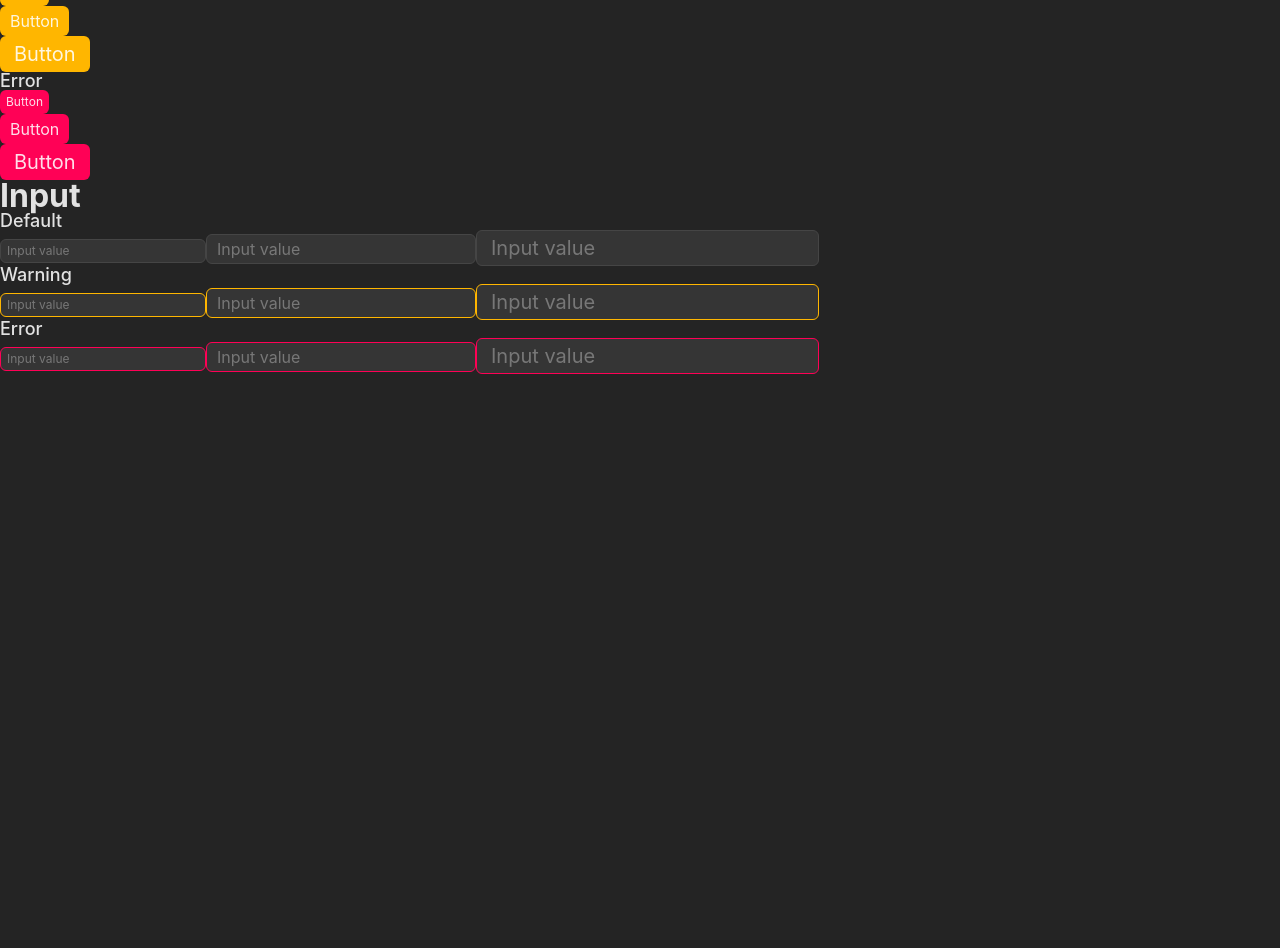
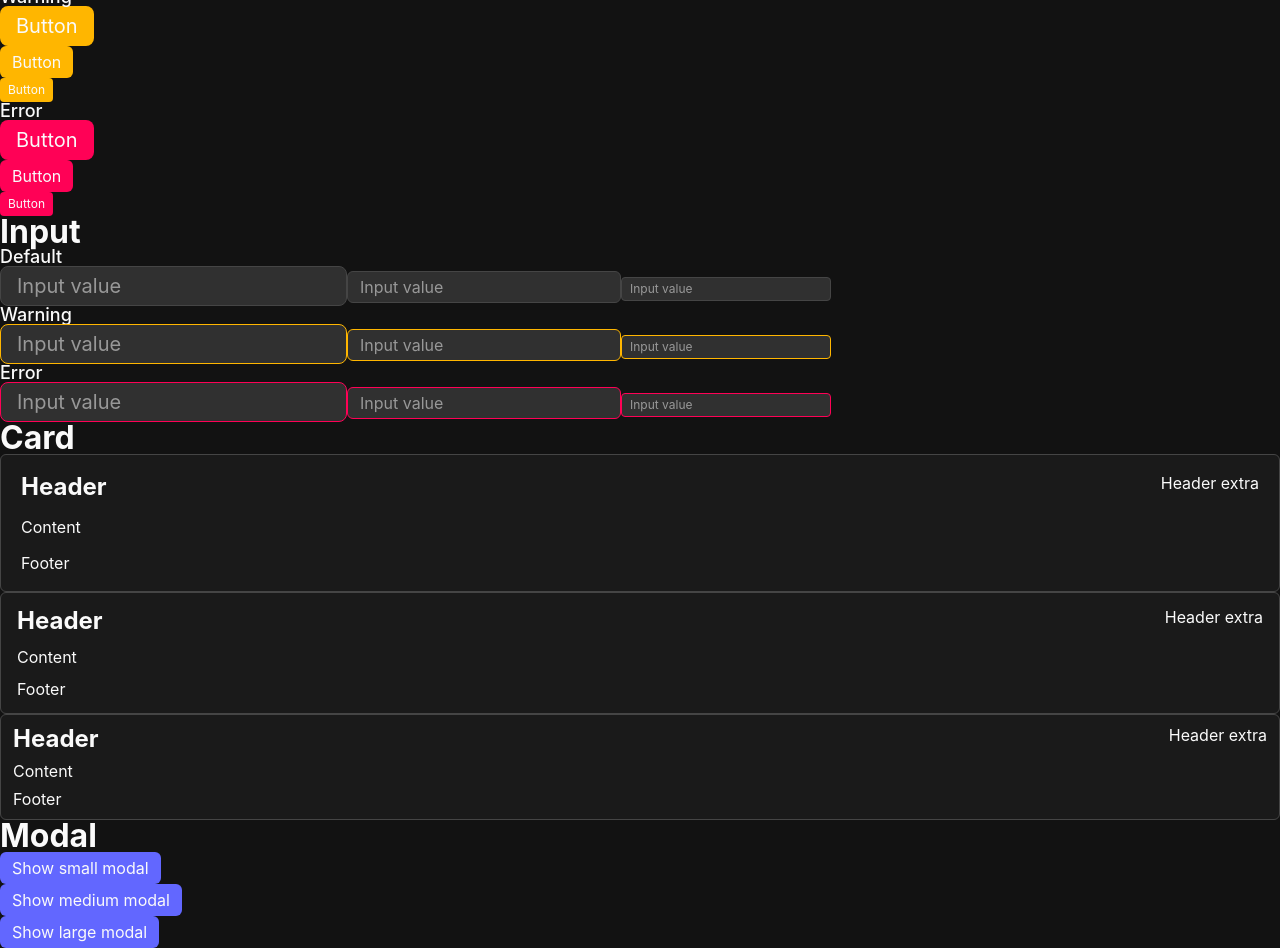
Before and after one commit to dazeGG/money-tracker, a Vue app: page / in a window 1280 px wide. Shown: the part 500-1448 px from the top of the page. Before the commit the page ends 874 px from the top, so only its background shows below. Built offline with nearby package versions, Linux system fonts and the light colour scheme.

Commit message:
init: some typing moved to typing files | init X3UI card and modal components

```diff
--- a/src/X3UI/Button/X3Button.vue
+++ b/src/X3UI/Button/X3Button.vue
@@ -10,14 +10,16 @@
 </template>
 
 <script setup lang="ts">
+import type { Type, Size } from '@/X3UI/types';
+
 const slots = defineSlots();
 
 const props = withDefaults(
 	defineProps<{
     /** Button type */
-    type?: 'default' | 'primary' | 'info' | 'success' | 'warning' | 'error',
+    type?: Type
     /** Button size */
-    size?: 'small' | 'medium' | 'large'
+    size?: Size
   }>(),
 	{
 		type: 'default',
@@ -30,30 +32,32 @@ const props = withDefaults(
 .x3-button {
   display: flex;
   align-items: center;
-  border-radius: 0.6rem;
 
   /* SIZING */
   &--small {
+    padding-inline: 0.5rem;
     height: var(--height-small);
-    padding-inline: 0.6rem;
-    font-size: 1.2rem;
+    font-size: var(--font-small);
+    border-radius: var(--border-radius-small);
   }
 
   &--medium {
+    padding-inline: 0.75rem;
     height: var(--height-medium);
-    padding-inline: 1rem;
-    font-size: 1.6rem;
+    font-size: var(--font-medium);
+    border-radius: var(--border-radius-medium);
   }
 
   &--large {
+    padding-inline: 1rem;
     height: var(--height-large);
-    padding-inline: 1.4rem;
-    font-size: 2rem;
+    font-size: var(--font-large);
+    border-radius: var(--border-radius-large);
   }
 
   /* THEMING */
   &--default {
-    background-color: #353535;
+    background-color: var(--color-secondary-background);
   }
 
   &--primary {
--- /dev/null
+++ b/src/X3UI/Card/X3Card.vue
@@ -0,0 +1,72 @@
+<template>
+	<div class="x3-card" :class="[`x3-card--${props.size}`]">
+		<div v-if="slots.header" class="x3-card__header">
+			<slot name="header"></slot>
+			<slot name="header-extra"></slot>
+		</div>
+		<div
+			v-if="slots.default"
+			class="x3-card__content"
+			:style="{ 'padding-top': slots.header ? '0' : 'var(--x3-padding)' }"
+		>
+			<slot></slot>
+		</div>
+		<div
+			v-if="slots.footer"
+			class="x3-card__footer"
+			:style="{ 'padding-top': slots.header || slots.content ? '0' : 'var(--x3-padding)' }"
+		>
+			<slot name="footer"></slot>
+		</div>
+	</div>
+</template>
+
+<script setup lang="ts">
+import type { Size } from '@/X3UI/types';
+
+const slots = defineSlots();
+
+const props = withDefaults(
+	defineProps<{
+    size?: Size
+  }>(),
+	{
+		size: 'medium',
+	},
+);
+</script>
+
+<style scoped lang="scss">
+.x3-card {
+  width: 100%;
+  background-color: var(--color-body-background);
+  border: 1px solid var(--color-border);
+  border-radius: var(--border-radius-medium);
+
+  &--small {
+    --x3-padding: 0.75rem;
+  }
+
+  &--medium {
+    --x3-padding: 1rem;
+  }
+
+  &--large {
+    --x3-padding: 1.25rem;
+  }
+
+  &__header {
+    padding: var(--x3-padding);
+    display: flex;
+    justify-content: space-between;
+  }
+
+  &__content {
+    padding: var(--x3-padding);
+  }
+
+  &__footer {
+    padding: var(--x3-padding);
+  }
+}
+</style>
--- a/src/X3UI/Input/X3Input.vue
+++ b/src/X3UI/Input/X3Input.vue
@@ -8,11 +8,13 @@
 </template>
 
 <script setup lang="ts">
+import type { Size } from '@/X3UI/types';
+
 const value = defineModel<string>('value', { default: '' });
 
 const props = withDefaults(
 	defineProps<{
-    size: 'small' | 'medium' | 'large'
+    size?: Size
     placeholder?: string
     status?: 'warning' | 'error'
   }>(),
@@ -25,27 +27,30 @@ const props = withDefaults(
 
 <style scoped lang="scss">
 .x3-input {
-  background-color: #353535;
-  border-radius: 0.6rem;
+  background-color: var(--color-secondary-background);
+  border-radius: 0.5rem;
   border: 1px solid var(--color-border);
   transition: border-color 0.2s ease-in-out;
 
   &--small {
+    padding-inline: 0.5rem;
     height: var(--height-small);
-    padding-inline: 0.6rem;
-    font-size: 1.2rem;
+    font-size: var(--font-small);
+    border-radius: var(--border-radius-small);
   }
 
   &--medium {
+    padding-inline: 0.75rem;
     height: var(--height-medium);
-    padding-inline: 1rem;
-    font-size: 1.6rem;
+    font-size: var(--font-medium);
+    border-radius: var(--border-radius-medium);
   }
 
   &--large {
+    padding-inline: 1rem;
     height: var(--height-large);
-    padding-inline: 1.4rem;
-    font-size: 2rem;
+    font-size: var(--font-large);
+    border-radius: var(--border-radius-large);
   }
 
   &::placeholder {
--- /dev/null
+++ b/src/X3UI/Modal/X3Modal.vue
@@ -0,0 +1,94 @@
+<template>
+	<teleport v-if="show" to="#app">
+		<div class="x3-modal" :class="[`x3-modal--${props.size}`]">
+			<div class="x3-modal__overflow" @click="close()"></div>
+			<div class="x3-modal__content">
+				<X3Card :size="props.size">
+					<template v-if="props.title" #header>
+						<span class="h3">{{ props.title }}</span>
+					</template>
+					<template #header-extra>
+						<button class="x3-modal__close" @click="close()">
+							<Icon icon="ic:round-close" width="1.25rem" />
+						</button>
+					</template>
+				</X3Card>
+			</div>
+		</div>
+	</teleport>
+</template>
+
+<script setup lang="ts">
+import { Icon } from '@iconify/vue';
+import X3Card from '@/X3UI/Card/X3Card.vue';
+
+import type { Size } from '@/X3UI/types';
+
+const show = defineModel<boolean>('show', { default: false });
+
+const props = withDefaults(
+	defineProps<{
+    title?: string
+    size?: Size
+  }>(),
+	{
+		size: 'medium',
+	},
+);
+
+const emit = defineEmits<{
+  (e: 'open'): void;
+  (e: 'close'): void;
+}>();
+
+const close = () => {
+	show.value = false;
+	emit('close');
+};
+</script>
+
+<style scoped lang="scss">
+@use '@/assets/style/mixins' as mixin;
+
+.x3-modal {
+  &--small {
+    --max-width: 30rem;
+  }
+
+  &--medium {
+    --max-width: 45rem;
+  }
+
+  &--large {
+    --max-width: 60rem;
+  }
+
+  &__overflow {
+    position: fixed;
+    top: 0;
+    left: 0;
+    width: 100%;
+    height: 100%;
+    z-index: 999;
+    background-color: rgba(0, 0, 0, 0.5);
+  }
+
+  &__content {
+    width: 100%;
+    max-width: var(--max-width);
+    position: fixed;
+    top: 50%;
+    left: 50%;
+    transform: translate(-50%, -50%);
+    z-index: 1000;
+  }
+
+  &__close {
+    transition: rotate 0.2s ease-in-out;
+
+    @include mixin.hover {
+      rotate: 90deg;
+    }
+  }
+}
+</style>
--- /dev/null
+++ b/src/X3UI/types/index.ts
@@ -0,0 +1,7 @@
+type Type = 'default' | 'primary' | 'info' | 'success' | 'warning' | 'error'
+type Size = 'small' | 'medium' | 'large'
+
+export type {
+	Type,
+	Size,
+};
--- a/src/assets/style/_typography.scss
+++ b/src/assets/style/_typography.scss
@@ -1,29 +1,29 @@
 .h1 {
-  font-size: 3.2rem;
+  font-size: 2rem;
   font-weight: 700;
 }
 
 .h2 {
-  font-size: 2.4rem;
+  font-size: 1.5rem;
   font-weight: 700;
 }
 
 .h3 {
-  font-size: 1.8rem;
+  font-size: 1.125rem;
   font-weight: 700;
 }
 
 .h4 {
-  font-size: 1.8rem;
+  font-size: 1.125rem;
   font-weight: 500;
 }
 
 .h5 {
-  font-size: 1.2rem;
+  font-size: 0.75rem;
   font-weight: 700;
 }
 
 .h6 {
-  font-size: 1.2rem;
+  font-size: 0.75rem;
   font-weight: 500;
 }
--- a/src/assets/style/_variables.scss
+++ b/src/assets/style/_variables.scss
@@ -1,16 +1,30 @@
 :root {
   /* COLORS */
-  --color-primary: #6267ff;
+  --color-primary: #6267FF;
   --color-info: #008FFB;
   --color-success: #00E19B;
   --color-warning: #FFB600;
   --color-error: #FF0156;
 
-  --color-placeholder: rgba(255, 255, 255, 0.33);
+  --color-text: #FAFAFA;
+  --color-background: #121212;
+  --color-secondary-background: #303030;
+  --color-body-background: #1A1A1A;
+  --color-placeholder: rgba(255, 255, 255, 0.5);
   --color-border: #454545;
 
   /* HEIGHTS */
-  --height-small: 2.4rem;
-  --height-medium: 3rem;
-  --height-large: 3.6rem;
+  --height-small: 1.5rem;
+  --height-medium: 2rem;
+  --height-large: 2.5rem;
+
+  /* FONT SIZES */
+  --font-small: 0.75rem;
+  --font-medium: 1rem;
+  --font-large: 1.25rem;
+
+  /* BORDER RADIUS */
+  --border-radius-small: 0.25rem;
+  --border-radius-medium: 0.375rem;
+  --border-radius-large: 0.5rem;
 }
--- /dev/null
+++ b/src/assets/style/mixins.scss
@@ -0,0 +1,19 @@
+@mixin hover {
+  @media (hover: hover) and (pointer: fine) {
+    &:hover {
+      @content;
+    }
+  }
+}
+
+@mixin mobile {
+  @media only screen and (max-width: 640px) {
+    @content
+  }
+}
+
+@mixin desktop {
+  @media only screen and (min-width: 641px) {
+    @content
+  }
+}
--- a/src/assets/style/style.scss
+++ b/src/assets/style/style.scss
@@ -1,11 +1,11 @@
 :root {
   font-family: Inter, system-ui, Avenir, Helvetica, Arial, sans-serif;
   line-height: 1;
-  font-size: 10px;
+  font-size: 16px;
   font-weight: 400;
 
-  color: rgba(255, 255, 255, 0.87);
-  background-color: #242424;
+  color: var(--color-text);
+  background-color: var(--color-background);
 
   font-synthesis: none;
   text-rendering: optimizeLegibility;
@@ -18,6 +18,6 @@ body {
 }
 
 #app {
-  max-width: 144rem;
+  max-width: 90rem;
   margin: 0 auto;
 }
--- a/src/components/X3UIPreview.vue
+++ b/src/components/X3UIPreview.vue
@@ -1,43 +1,63 @@
 <template>
-	<div class="mt-8">
-		<div class="flex flex-col gap-6">
+	<div class="mt-4">
+		<div class="flex flex-col gap-4">
 			<span class="h1">Button</span>
-			<div v-for="(buttonType, index) in ButtonTypes" :key="index" class="flex flex-col gap-4">
+			<div v-for="(buttonType, index) in ButtonTypes" :key="index" class="flex flex-col gap-2">
 				<span class="h4">{{ startCase(buttonType) }}</span>
-				<div class="flex gap-2 items-center">
-					<X3Button v-for="(buttonSize, index) in sizes" :key="index" :type="buttonType" :size="buttonSize">
-						Button
-					</X3Button>
+				<div class="flex gap-2 items-start">
+					<X3Button v-for="(size, index) in sizes" :key="index" :type="buttonType" :size="size">Button</X3Button>
 				</div>
 			</div>
 			<span class="h1">Input</span>
-			<div v-for="(inputStatus, index) in InputStatuses" :key="index" class="flex flex-col gap-4">
+			<div v-for="(inputStatus, index) in InputStatuses" :key="index" class="flex flex-col gap-2">
 				<span class="h4">{{ startCase(inputStatus) }}</span>
-				<div class="flex gap-2 items-center">
+				<div class="flex gap-2 items-start">
 					<X3Input
-						v-for="(buttonSize, index) in sizes"
+						v-for="(size, index) in sizes"
 						:key="index"
 						v-model:value="inputRef"
-						:size="buttonSize"
+						:size="size"
 						:status="inputStatus !== 'default' ? inputStatus : undefined"
 					/>
 				</div>
 			</div>
+			<span class="h1">Card</span>
+			<div class="flex gap-2 items-start">
+				<X3Card v-for="(size, index) in sizes" :key="index" :size="size">
+					<template #header>
+						<span class="h2">Header</span>
+					</template>
+					<template #header-extra>Header extra</template>
+					<template #default>Content</template>
+					<template #footer>Footer</template>
+				</X3Card>
+			</div>
+			<span class="h1">Modal</span>
+			<div class="flex gap-2">
+				<X3Button type="primary" @click="showModals.small = true">Show small modal</X3Button>
+				<X3Button type="primary" @click="showModals.medium = true">Show medium modal</X3Button>
+				<X3Button type="primary" @click="showModals.large = true">Show large modal</X3Button>
+			</div>
+			<X3Modal v-for="(size, index) in sizes" :key="index" v-model:show="showModals[size]" :size="size" title="Modal" />
 		</div>
 	</div>
 </template>
 
 <script setup lang="ts">
-import { ref } from 'vue';
+import { ref, reactive } from 'vue';
 import { startCase } from 'lodash';
 
 import X3Button from '@/X3UI/Button/X3Button.vue';
 import X3Input from '@/X3UI/Input/X3Input.vue';
+import X3Card from '@/X3UI/Card/X3Card.vue';
+import X3Modal from '@/X3UI/Modal/X3Modal.vue';
 
 const inputRef = ref<string>('');
+
+const showModals = reactive({ small: false, medium: false, large: false });
 
 const ButtonTypes = ['default', 'primary', 'info', 'success', 'warning', 'error'] as const;
 const InputStatuses = ['default', 'warning', 'error'] as const;
 
-const sizes = ['small', 'medium', 'large'] as const;
+const sizes = ['large', 'medium', 'small'] as const;
 </script>
```
Also changed, not shown: 1 other file (tests, documents, lock files or other folders).
